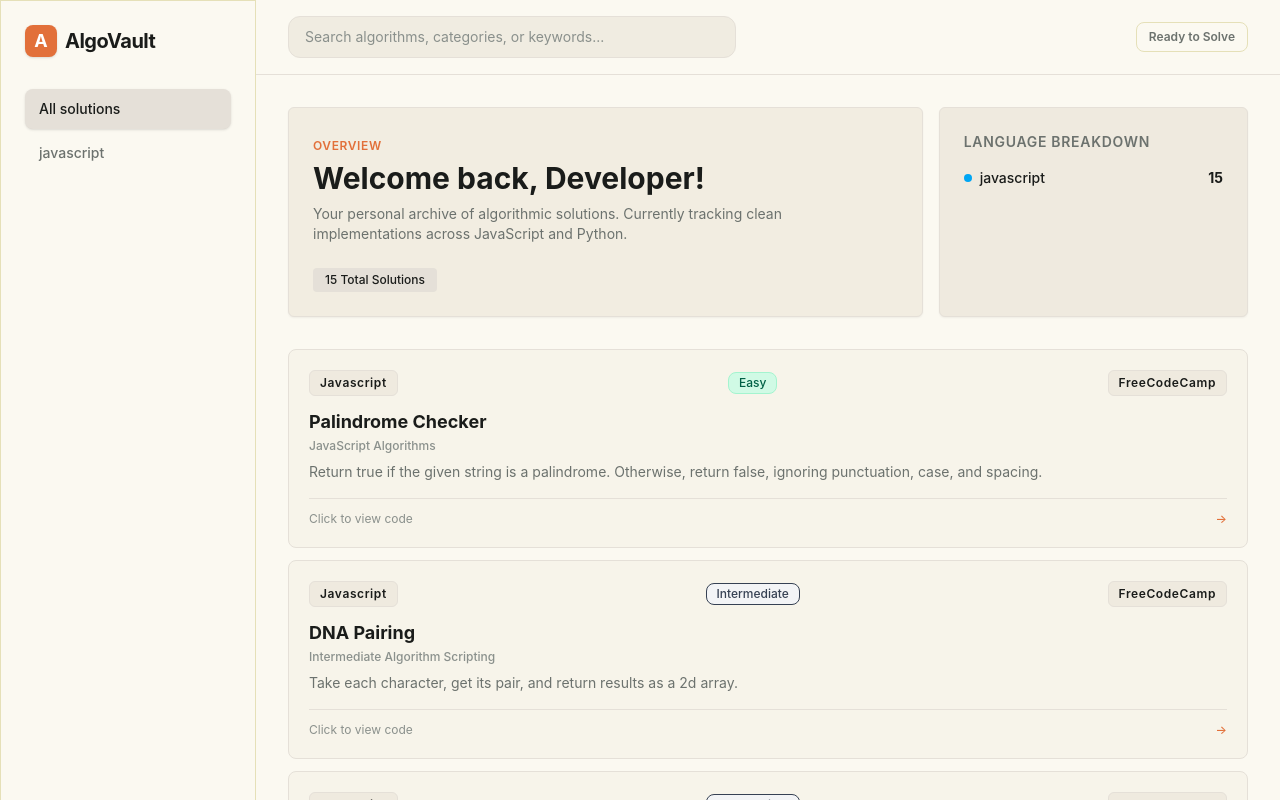
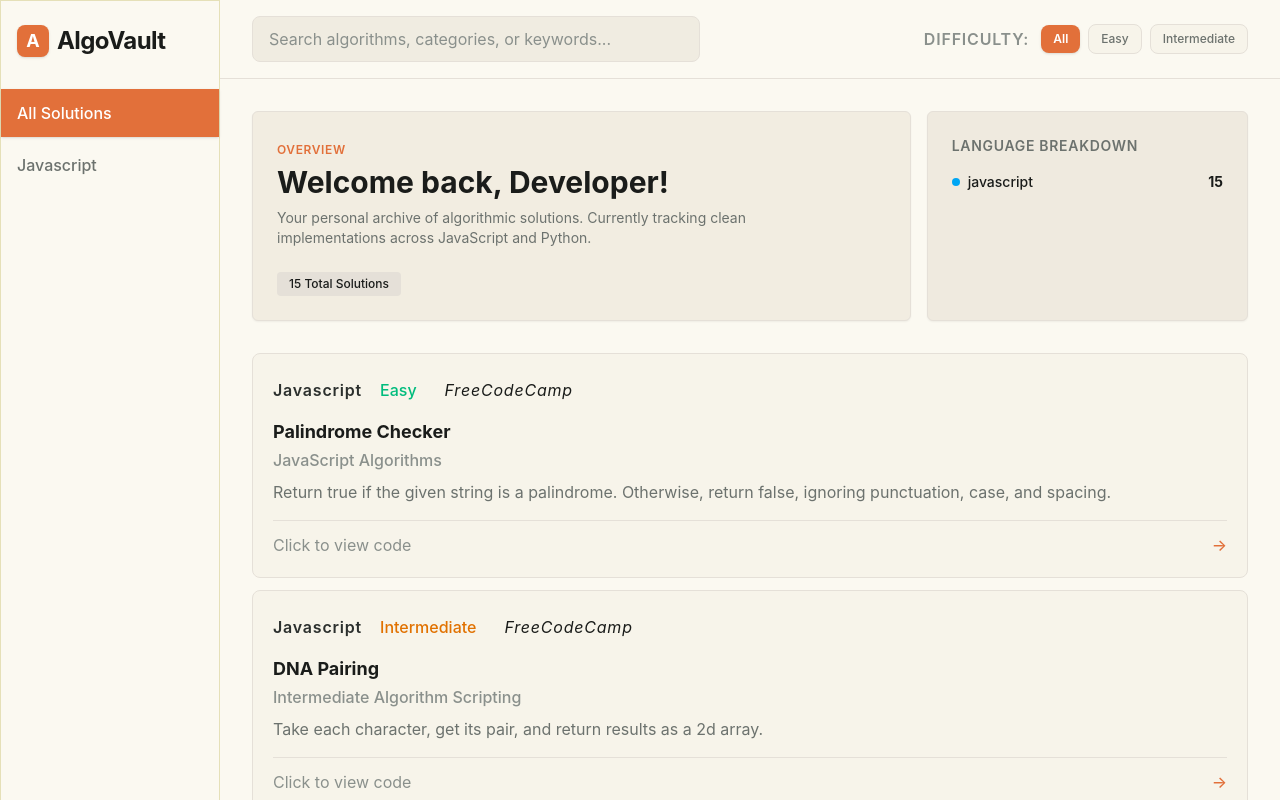
Before and after one commit to ma44ass/algovault, a React (Vite) app: page / in a window 1280 px wide. Shown: the top 800 px of the page. Built offline with nearby package versions, Linux system fonts and the light colour scheme.

Commit message:
feat: centralize difficulty filter in header

```diff
--- a/src/App.jsx
+++ b/src/App.jsx
@@ -1,46 +1,45 @@
-import {useState} from 'react';
+import { useState } from "react";
 
-import Sidebar from './components/Sidebar';
-import Header from './components/Header';
-import HeroBanner from './components/HeroBanner';
-import SolutionGrid from './components/SolutionGrid';
-import CodeModal from './components/CodeModal';
+import Sidebar from "./components/Sidebar";
+import Header from "./components/Header";
+import HeroBanner from "./components/HeroBanner";
+import SolutionGrid from "./components/SolutionGrid";
+import CodeModal from "./components/CodeModal";
 
-import solutions from './data/solutions.json'
-
-
+import solutions from "./data/solutions.json";
 
 export default function App() {
   const [selectedLanguage, setSelectedLanguage] = useState("all");
+  const [selectedDifficulty, setSelectedDifficulty] = useState("all");
   const [searchQuery, setSearchQuery] = useState("");
-  const [selectedSolution, setSelectedSolution] = useState(null)
+  const [selectedSolution, setSelectedSolution] = useState(null);
 
   const totalSolutions = solutions.length;
-
 
   return (
     <div className="min-h-screen bg-[#FBF9F1] text-[#2C302E] font-sans flex">
       <Sidebar
         solutions={solutions}
         selectedLanguage={selectedLanguage}
-        setSelectedLanguage={setSelectedLanguage} />
+        setSelectedLanguage={setSelectedLanguage}
+      />
 
-      <main className='flex-1 flex flex-col min-w-0'>
+      <main className="flex-1 flex flex-col min-w-0">
         <Header
           searchQuery={searchQuery}
           setSearchQuery={setSearchQuery}
+          selectedDifficulty={selectedDifficulty}
+          setSelectedDifficulty={setSelectedDifficulty}
         />
 
-        <div className='p-8 overflow-y-auto'>
-          <HeroBanner
-          totalSolutions={totalSolutions}
-          solutions={solutions}
-          />
+        <div className="p-8 overflow-y-auto">
+          <HeroBanner totalSolutions={totalSolutions} solutions={solutions} />
 
           <SolutionGrid
-        key={`${selectedLanguage}-${searchQuery}`}
+            key={`${selectedLanguage}-${searchQuery}-${selectedDifficulty}`}
             solutions={solutions}
             selectedLanguage={selectedLanguage}
+            selectedDifficulty={selectedDifficulty}
             searchQuery={searchQuery}
             onOpenModal={(solution) => setSelectedSolution(solution)}
           />
@@ -48,10 +47,10 @@ export default function App() {
       </main>
 
       <CodeModal
-        key={selectedSolution ? selectedSolution.id : 'closed'}
+        key={selectedSolution ? selectedSolution.id : "closed"}
         solution={selectedSolution}
         onClose={() => setSelectedSolution(null)}
       />
     </div>
-  )
+  );
 }
--- a/src/components/Header.jsx
+++ b/src/components/Header.jsx
@@ -1,20 +1,43 @@
+export default function Header({
+  searchQuery,
+  setSearchQuery,
+  selectedDifficulty,
+  setSelectedDifficulty,
+}) {
+  const difficulties = ["all", "Easy", "Intermediate"];
 
-
-export default function Header({searchQuery, setSearchQuery}){
-    return(
+  return (
     <header className="border-b border-[#E5E0D8] bg-[#FBF9F1] px-8 py-4 flex items-center justify-between gap-4">
       <div className="w-full max-w-md">
         <input
-                    className="w-full bg-[#F0ECE1] border border-[#E5E0D8] rounded-xl px-4 py-2.5 text-sm text-[#1A1C1A] placeholder-[#8A908C] focus:outline-none focus:ring-2 focus:ring-[#E2703A]/40 transition-all"
+          className="w-full bg-[#F0ECE1] border border-[#E5E0D8] rounded-lg px-4 py-2.5 text-md text-[#1A1C1A] placeholder-[#8A908C] focus:outline-none focus:ring-2 focus:ring-[#E2703A]/40 transition-all"
           type="text"
           value={searchQuery}
           placeholder="Search algorithms, categories, or keywords..."
           onChange={(e) => setSearchQuery(e.target.value)}
         />
       </div>
-                <div className="flex items-center gap-3">
-                    <span className = "text-xs font-semibold px-3 py-1.5 rounded-lg bg-[#FECE1] text-[#6C726E] border border-[#E5E0B8]">Ready to Solve</span>
+      <div className="flex items-center gap-2">
+        <span className="text-md font-semibold text-[#8A908C] uppercase tracking-wider mr-1 hidden sm:inline">
+          Difficulty:
+        </span>
+        {difficulties.map((difficulty) => {
+          const isActive = selectedDifficulty === difficulty;
+          return (
+            <button
+              key={difficulty}
+              onClick={() => setSelectedDifficulty(difficulty)}
+              className={`px-3 py-1.5 rounded-lg text-xs font-medium transition-all cursor-pointer capitalize ${
+                isActive
+                  ? "bg-[#E2703A] text-white shadow-sm font-semibold"
+                  : "bg-[#F7F4EA] text-[#6C726E] border border-[#E5E0D8] hover:bg-[#EFEADF] hover:text-[#1A1C1A]"
+              }`}
+            >
+              {difficulty === "all" ? "All" : difficulty}
+            </button>
+          );
+        })}
       </div>
     </header>
-    )
+  );
 }
--- a/src/components/Sidebar.jsx
+++ b/src/components/Sidebar.jsx
@@ -6,16 +6,16 @@ export default function Sidebar({
   const languages = ["all", ...new Set(solutions.map((s) => s.language))];
 
   return (
-    <aside className="w-64 border border-r border-[#E5E0B8] p-6 flex-col justify-between hidden md:flex min-h-screen">
+    <aside className="w-55 border border-r border-[#E5E0B8] py-6 flex-col justify-between hidden md:flex min-h-screen">
       <div>
-        <div className="flex items-center gap-2 5 mb-8">
+        <div className="flex items-center gap-2 5 mb-8 pl-4">
           <div
             className="w-8 h-8 rounded-lg bg-[#E2703A] text-white flex items-center justify-center font-bold text-lg shadow-sm
                     "
           >
             A
           </div>
-          <span className="font-bold text-xl tracking-tight text-[#1A1C1A]">
+          <span className="font-bold text-2xl tracking-tight text-[#1A1C1A]">
             AlgoVault
           </span>
         </div>
@@ -25,11 +25,11 @@ export default function Sidebar({
             <button
               key={language}
               onClick={() => setSelectedLanguage(language)}
-              className={`w-full text-left px-3.5 py-2.5 rounded-lg text-sm font-medium transition-all
+              className={`w-full text-left px-4 py-3 text-md font-medium transition-all relative flex items-center capitalize
                                 ${
                                   selectedLanguage === language
-                                    ? "bg-[#E5E0D8] text-[#1A1C1A] shadow-sm"
-                                    : "text-[#6C726E] hover:bg-[#EA5DC] hover:text-[#1A1C1A]"
+                                    ? "bg-[#E2703A] text-white shadow-sm"
+                                    : "text-[#6C726E] hover:bg-[#EA5DC] hover:text-[#E2703A]"
                                 }`}
             >
               {language === "all" ? "All solutions" : language}
--- a/src/components/SolutionCard.jsx
+++ b/src/components/SolutionCard.jsx
@@ -1,8 +1,8 @@
 export default function SolutionCard({ solution, onOpenModal }) {
   const difficultyMarker = {
-    Easy: "bg-emerald-100 text-emerald-800 border-emerald-200",
-    Medium: "bg-amber-100 text-amber-800 border-amber-200",
-    Hard: "bg-rose-100 text-rose-800 border-rose-200",
+    Easy: "text-emerald-500 ",
+    Intermediate: "text-amber-600 ",
+    Hard: "text-rose-100",
   };
 
   return (
@@ -11,17 +11,17 @@ export default function SolutionCard({ solution, onOpenModal }) {
       onClick={() => onOpenModal(solution)}
     >
       <div>
-        <div className="flex items-center justify-between mb-3 flex-wrap gap-2">
-          <span className="text-xs font-semibold tracking-wider px-2.5 py-1 rounded-md bg-[#EFEADF] text-[#1A1C1A] border border-[#E5E0D8] capitalize">
+        <div className="flex items-center justify-left mb-3 flex-wrap gap-2">
+          <span className="text-md font-semibold tracking-wider py-1 text-[#1A1C1A]] capitalize">
             {solution.language}
           </span>
           <span
-            className={`text-xs font-medium px-2.5 py-0.5 rounded-lg border ${difficultyMarker[solution.difficulty] || "bg-gray-100 text-gray-700"}`}
+            className={`text-md font-medium px-2.5 py-0.5 rounded-md ${difficultyMarker[solution.difficulty] || "bg-gray-100 text-gray-700"}`}
           >
             {solution.difficulty}
           </span>
           {solution.src && (
-            <span className="text-xs font-semibold tracking-wider px-2.5 py-1 rounded-md bg-[#EFEADF] text-[#1A1C1A] border border-[#E5E0D8] capitalize">
+            <span className="text-md italic tracking-wider px-2.5 py-1 text-[#1A1C1A] capitalize">
               {solution.src}
             </span>
           )}
@@ -30,16 +30,16 @@ export default function SolutionCard({ solution, onOpenModal }) {
         <h3 className="text-lg font-bold text-[#1A1C1A] group-hover:text-[#E2703A] transition-colors">
           {solution.title}
         </h3>
-        <p className="text-xs text-[#8A908C] font-medium mt-0.5 mb-2">
+        <p className="text-md text-[#8A908C] font-medium mt-0.5 mb-2">
           {solution.category}
         </p>
 
-        <p className="text-sm text-[#6C726E] line-clamp-2">
+        <p className="text-md text-[#6C726E] line-clamp-2">
           {solution.description}
         </p>
       </div>
 
-      <div className="mt-4 pt-3 border-t border-[#E5E0D8] flex items-center justify-between text-xs text-[#8A908C]">
+      <div className="mt-4 pt-3 border-t border-[#E5E0D8] flex items-center justify-between text-s text-[#8A908C]">
         <span>Click to view code</span>
         <span className="text-[#E2703A] font-medium group-hover:translate-x-1 transition-transform">
           &rarr;
--- a/src/components/SolutionGrid.jsx
+++ b/src/components/SolutionGrid.jsx
@@ -5,6 +5,7 @@ import SolutionCard from "./SolutionCard";
 export default function SolutionGrid({
   solutions,
   selectedLanguage,
+  selectedDifficulty,
   searchQuery,
   onOpenModal,
 }) {
@@ -15,6 +16,10 @@ export default function SolutionGrid({
       selectedLanguage === "all" ||
       item.language.toLowerCase() === selectedLanguage.toLowerCase();
 
+    const matchesDifficulty =
+      selectedDifficulty === "all" ||
+      item.difficulty?.toLowerCase() === selectedDifficulty.toLowerCase();
+
     const query = searchQuery.toLowerCase();
     const matchesSearch =
       item.title.toLowerCase().includes(query) ||
@@ -22,7 +27,7 @@ export default function SolutionGrid({
       item.description.toLowerCase().includes(query) ||
       item.language.toLowerCase().includes(query);
 
-    return matchesLanguage && matchesSearch;
+    return matchesLanguage && matchesDifficulty && matchesSearch;
   });
 
   if (filteredSolutions.length === 0) {
```
Lines whose indentation alone changed are shown as unchanged.
